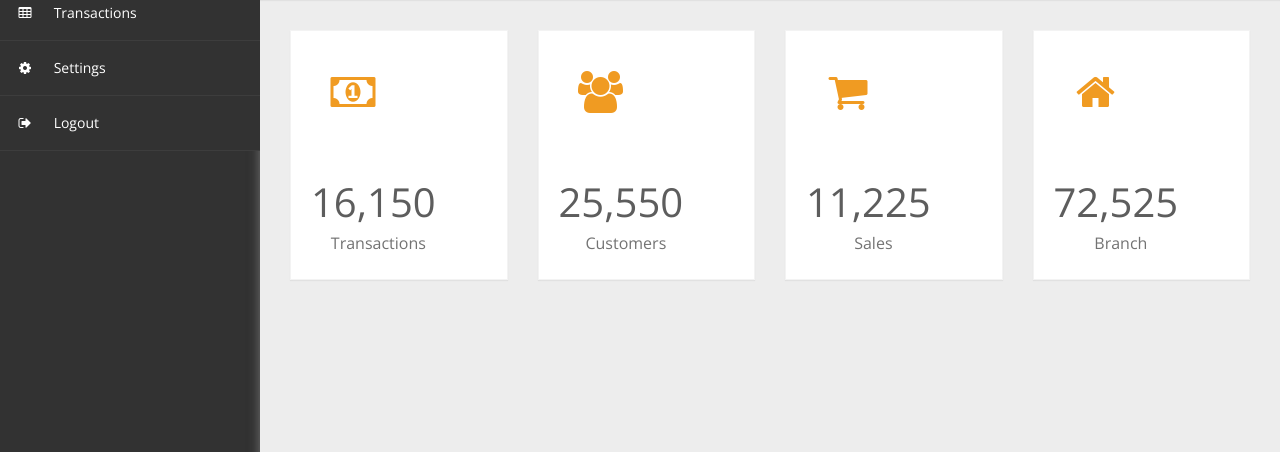
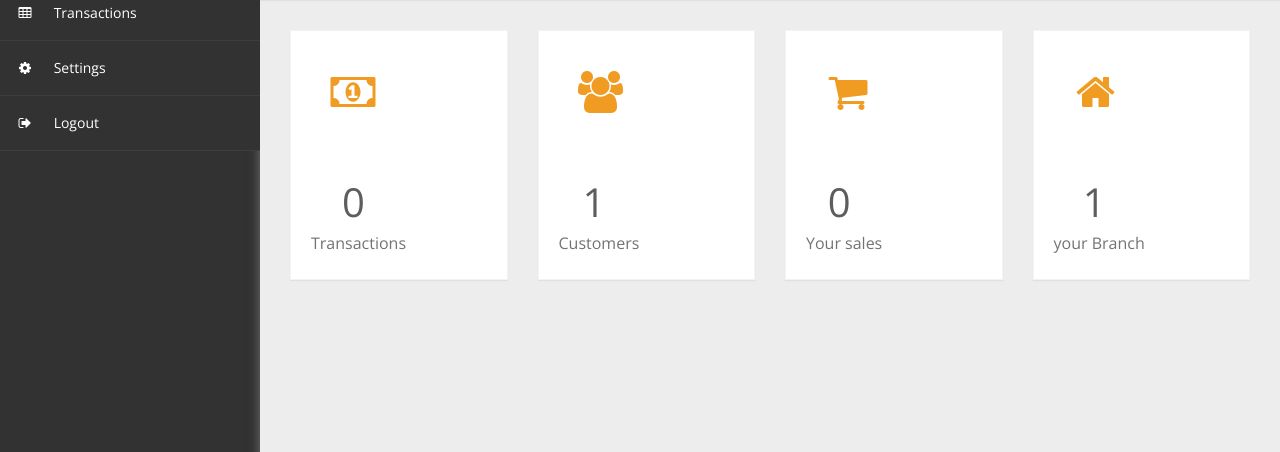
Before and after one commit to aimedidierm/sps_card, a PHP site: page /seller/dashboard.php in a window 1280 px wide. Shown: the part 204-656 px from the top of the page. Run offline with PHP 8.4, Linux system fonts and the light colour scheme; the visitor is signed in with stand-in values (Sample User, id 1); tables that the repository leaves empty or names only in its code hold one stand-in row (values such as "Sample post").

Commit message:
Seller dashboard

```diff
--- a/seller/dashboard.php
+++ b/seller/dashboard.php
@@ -1,6 +1,22 @@
 <?php
+ini_set('display_errors',1);
+ini_set('display_startup_errors',1);
+error_reporting(E_ALL);
 require '../php-includes/connect.php';
 require 'php-includes/check-login.php';
+$sql = "SELECT * FROM seller WHERE email = ?";
+$stmt = $db->prepare($sql);
+$stmt->execute(array($_SESSION['code']));
+$row = $stmt->fetch(PDO::FETCH_ASSOC);
+$myid = $row['id'];
+$sql = "SELECT * FROM transactions WHERE seller = ?";
+$stmt = $db->prepare($sql);
+$stmt->execute(array($myid));
+$trnumb=$stmt->rowCount();
+$sql = "SELECT * FROM student";
+$stmt = $db->prepare($sql);
+$stmt->execute();
+$users=$stmt->rowCount();
 ?>
 <!DOCTYPE html>
 <html xmlns="http://www.w3.org/1999/xhtml">
@@ -45,7 +61,7 @@ require 'php-includes/check-login.php';
 
                             </div>
                             <div class="panel-right">
-								<h3>16,150</h3>
+								<h3><?php echo $trnumb;?></h3>
                                <strong> Transactions</strong>
                             </div>
                         </div>
@@ -57,7 +73,7 @@ require 'php-includes/check-login.php';
 								</div>
 
                             <div class="panel-right">
-							<h3>25,550 </h3>
+							<h3><?php echo $users;?></h3>
                                <strong> Customers</strong>
 
                             </div>
@@ -70,8 +86,8 @@ require 'php-includes/check-login.php';
 
                             </div>
                             <div class="panel-right">
-							 <h3>11,225 </h3>
-                               <strong> Sales</strong>
+							 <h3><?php echo $trnumb;?></h3>
+                               <strong> Your sales</strong>
 
                             </div>
                         </div>
@@ -83,8 +99,8 @@ require 'php-includes/check-login.php';
 
                             </div>
                             <div class="panel-right">
-							<h3>72,525 </h3>
-                             <strong>Branch</strong>
+							<h3>1</h3>
+                             <strong>your Branch</strong>
 
                             </div>
                         </div>
```
